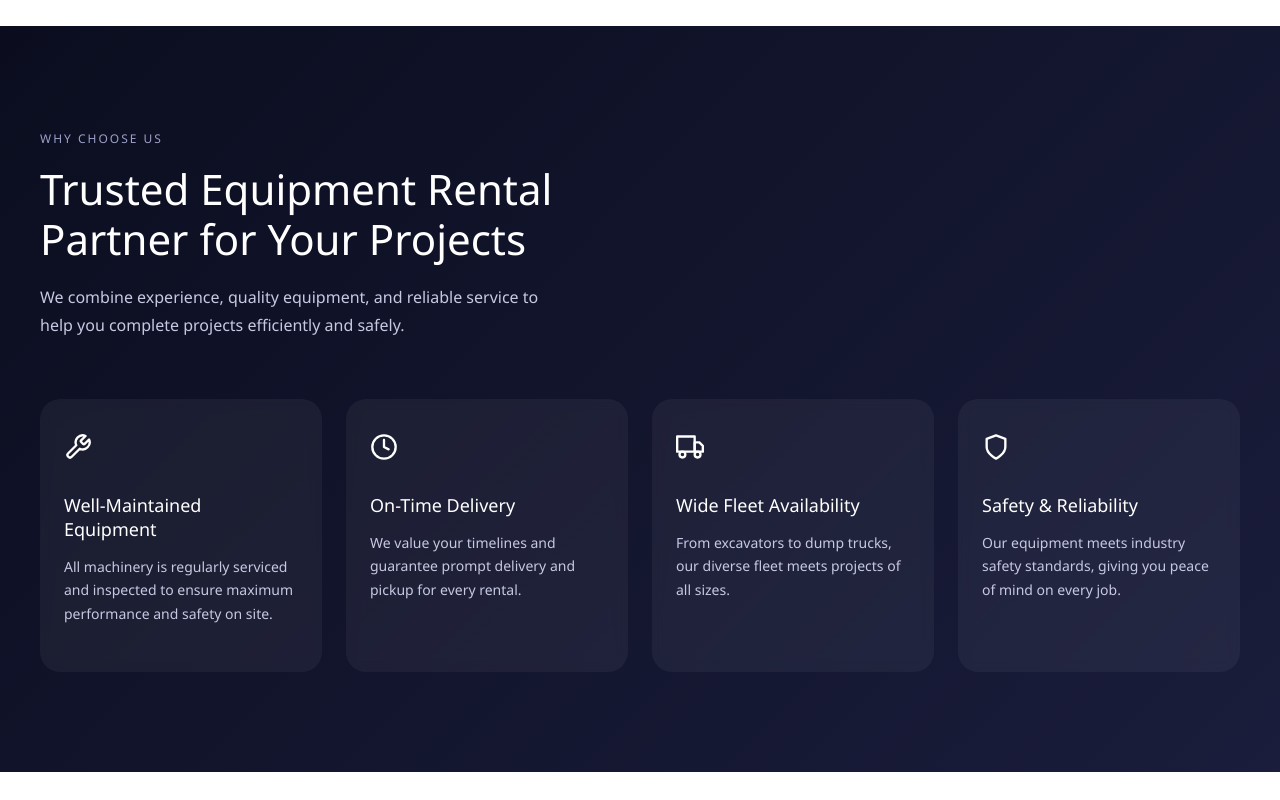
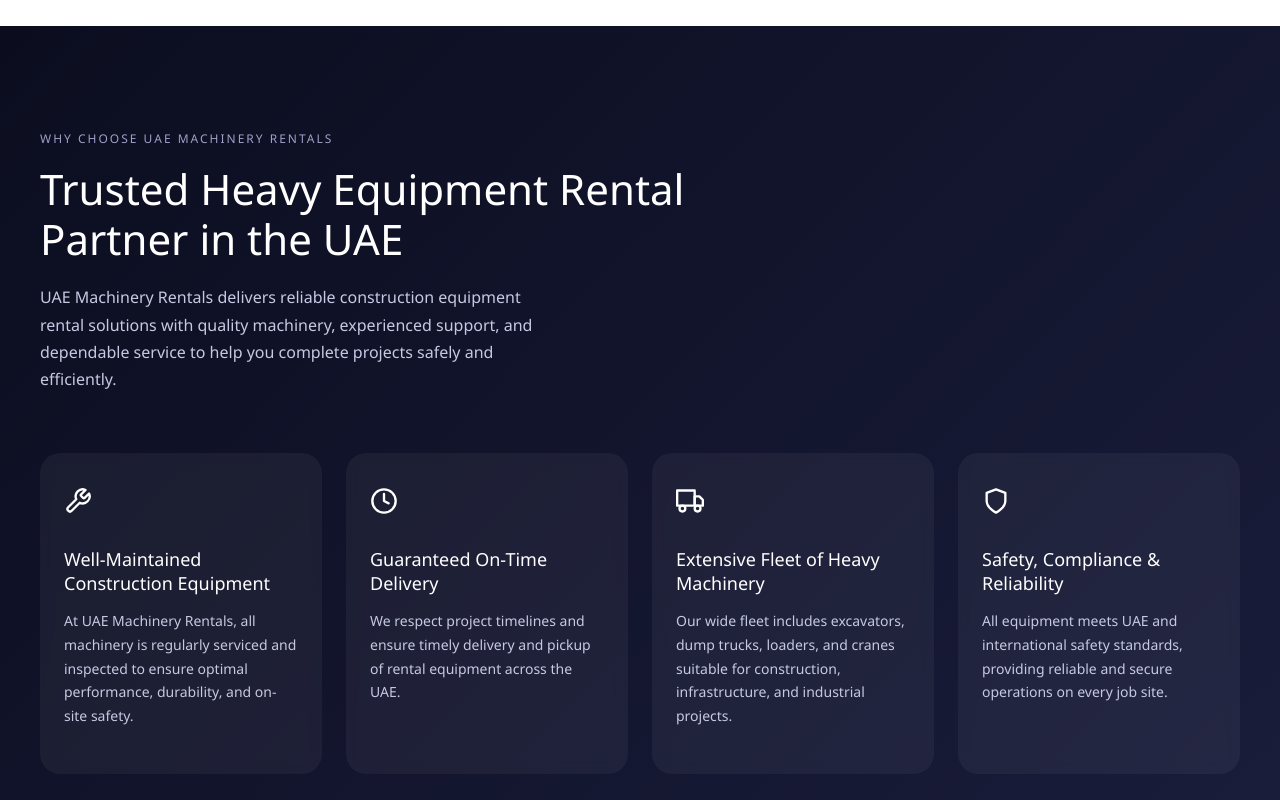
Before and after one commit to geekyneha/mach-hire-dxb, a React (Vite) app: page / in a window 1280 px wide. Shown: the part 1800-2600 px from the top of the page. Built offline with nearby package versions, Linux system fonts and the light colour scheme.

Commit message:
Chore: update name for website

```diff
--- a/src/components/Navbar/Navbar.jsx
+++ b/src/components/Navbar/Navbar.jsx
@@ -26,7 +26,7 @@
   return (
     <header className={styles.header}>
       <div className={styles.logo} onClick={() => navigate("/")}>
-        Heavy Rental
+        UAE MACHINER RENTALS
       </div>
 
       {/* Desktop Nav */}
--- a/src/components/Testimonial/Testimonial.jsx
+++ b/src/components/Testimonial/Testimonial.jsx
@@ -6,19 +6,19 @@
     name: "Ahmed Khan",
     role: "Project Manager, BuildTech",
     feedback:
-      "The equipment was delivered on time and performed flawlessly on site. Reliable service and professional team.",
+      "UAE Machinery Rentals delivered the equipment on schedule, and it performed flawlessly on site. A dependable service backed by a highly professional team.",
   },
   {
     name: "Rahul Mehta",
     role: "Site Engineer, InfraWorks",
     feedback:
-      "Well-maintained machinery and quick support whenever required. Highly recommended for large projects.",
+      "The machinery was well maintained, and support was prompt whenever required. UAE Machinery Rentals is a reliable partner for large-scale construction projects.",
   },
   {
     name: "Mohammed Ali",
     role: "Operations Head, UrbanConstruct",
     feedback:
-      "Their wide fleet helped us complete multiple projects without delays. Great experience working with them.",
+      "Their extensive fleet allowed us to execute multiple projects without delays. Working with UAE Machinery Rentals has been a smooth and efficient experience.",
   },
 ];
 
--- a/src/components/Why_Us/WhyChooseUs.jsx
+++ b/src/components/Why_Us/WhyChooseUs.jsx
@@ -4,23 +4,23 @@
 const reasons = [
   {
     icon: <FiTool />,
-    title: "Well-Maintained Equipment",
-    desc: "All machinery is regularly serviced and inspected to ensure maximum performance and safety on site.",
+    title: "Well-Maintained Construction Equipment",
+    desc: "At UAE Machinery Rentals, all machinery is regularly serviced and inspected to ensure optimal performance, durability, and on-site safety.",
   },
   {
     icon: <FiClock />,
-    title: "On-Time Delivery",
-    desc: "We value your timelines and guarantee prompt delivery and pickup for every rental.",
+    title: "Guaranteed On-Time Delivery",
+    desc: "We respect project timelines and ensure timely delivery and pickup of rental equipment across the UAE.",
   },
   {
     icon: <FiTruck />,
-    title: "Wide Fleet Availability",
-    desc: "From excavators to dump trucks, our diverse fleet meets projects of all sizes.",
+    title: "Extensive Fleet of Heavy Machinery",
+    desc: "Our wide fleet includes excavators, dump trucks, loaders, and cranes suitable for construction, infrastructure, and industrial projects.",
   },
   {
     icon: <FiShield />,
-    title: "Safety & Reliability",
-    desc: "Our equipment meets industry safety standards, giving you peace of mind on every job.",
+    title: "Safety, Compliance & Reliability",
+    desc: "All equipment meets UAE and international safety standards, providing reliable and secure operations on every job site.",
   },
 ];
 
@@ -28,14 +28,17 @@
   return (
     <section className={styles.section}>
       <div className={styles.container}>
-        <span className={styles.label}>WHY CHOOSE US</span>
+        <span className={styles.label}>WHY CHOOSE UAE MACHINERY RENTALS</span>
+
         <h2>
-          Trusted Equipment Rental <br />
-          Partner for Your Projects
+          Trusted Heavy Equipment Rental <br />
+          Partner in the UAE
         </h2>
+
         <p className={styles.subtitle}>
-          We combine experience, quality equipment, and reliable service to help
-          you complete projects efficiently and safely.
+          UAE Machinery Rentals delivers reliable construction equipment rental
+          solutions with quality machinery, experienced support, and dependable
+          service to help you complete projects safely and efficiently.
         </p>
 
         <div className={styles.grid}>
```
